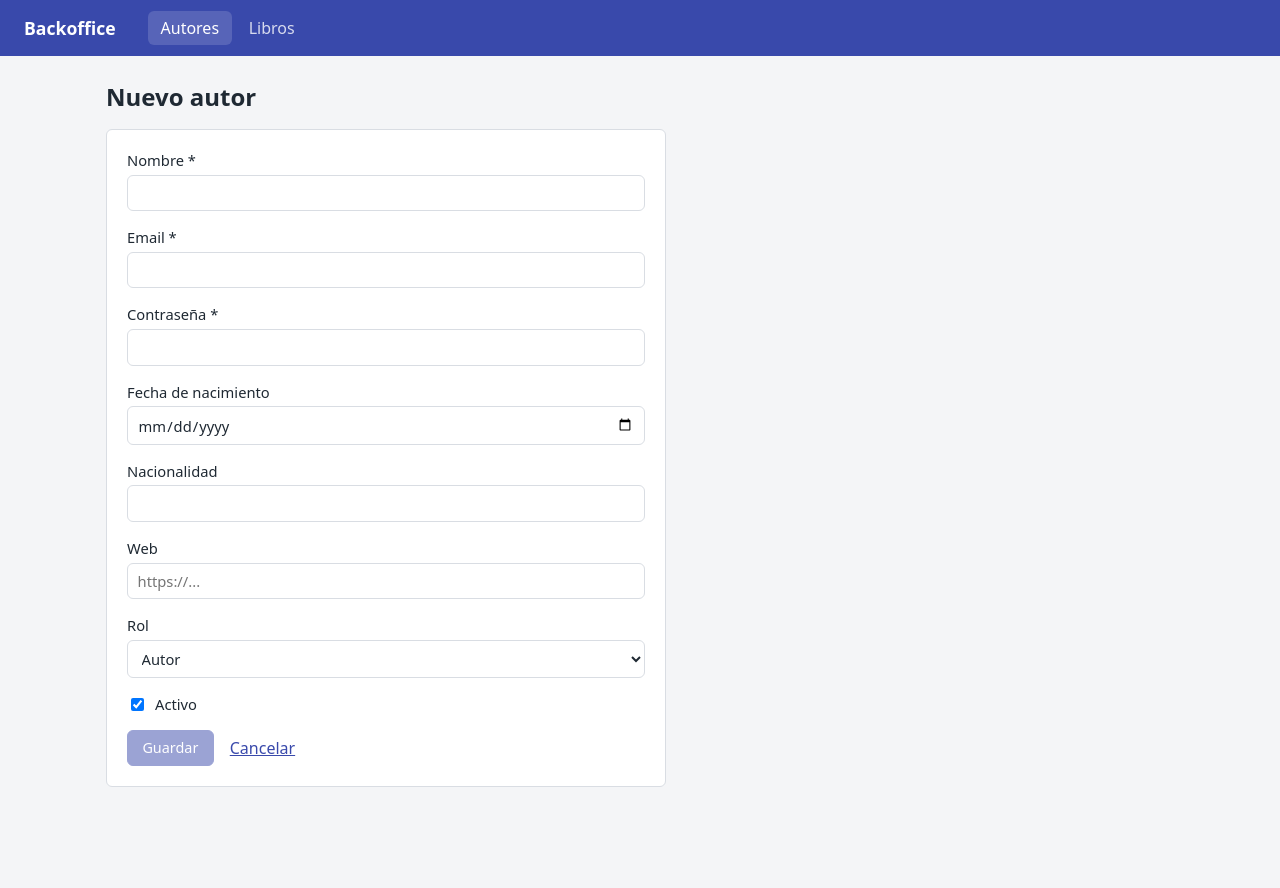
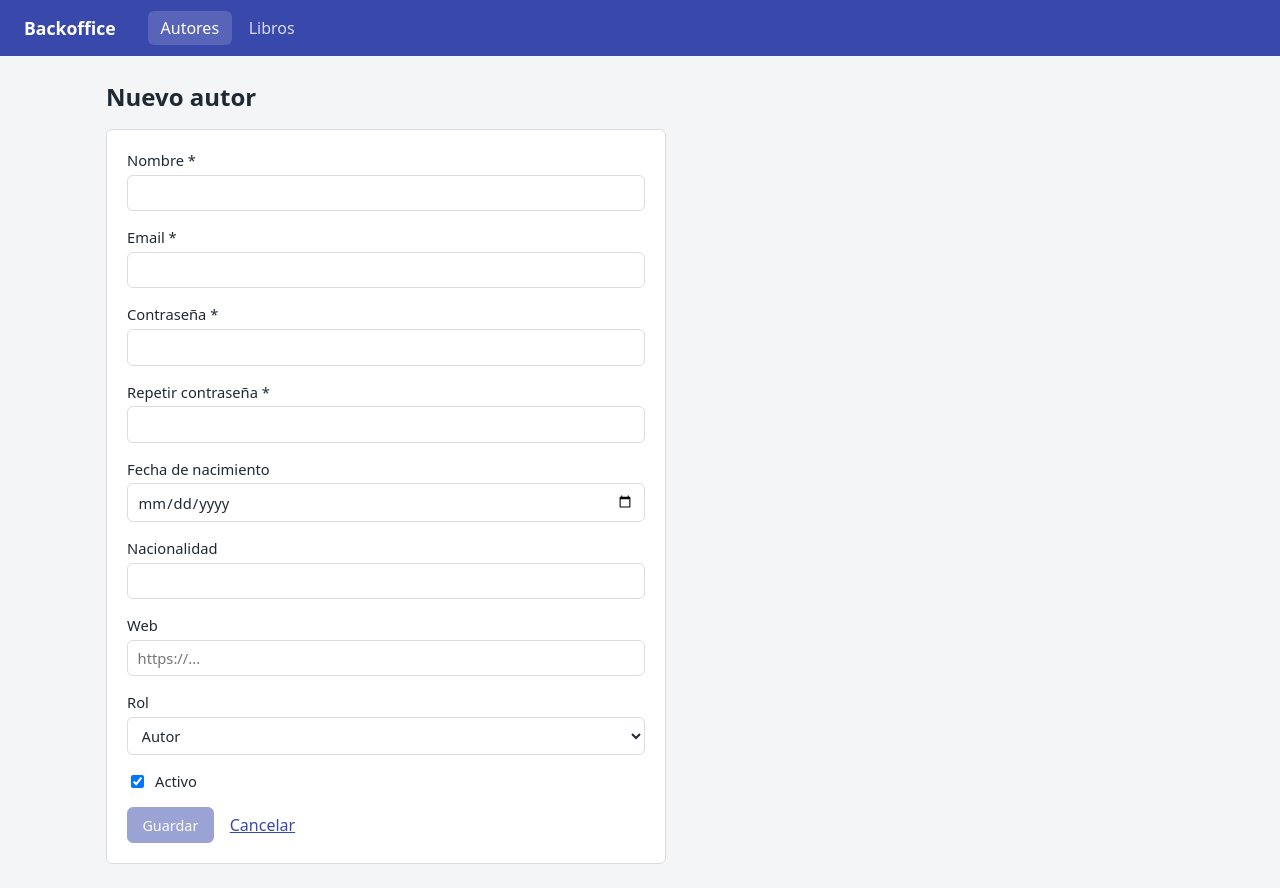
Before and after one commit to Dsoledispa/EA-Seminari7-JWT-WebSockets-Frontend, an Angular app: page /authors/new in a window 1280 px wide. Before the commit the page ends 811 px from the top, so only its background shows below. Built offline with nearby package versions, Linux system fonts and the light colour scheme.

Commit message:
Añadida validación de confirmación de contraseña

```diff
--- a/src/app/components/author-form/author-form.html
+++ b/src/app/components/author-form/author-form.html
@@ -42,6 +42,17 @@
     </label>
 
     <label>
+  Repetir contraseña *
+  <input type="password" formControlName="confirmPassword" autocomplete="new-password" />
+
+  @if (form.controls.confirmPassword.touched && form.controls.confirmPassword.hasError('required')) {
+    <small class="field-error">Tienes que repetir la contraseña</small>
+  } @else if (form.controls.confirmPassword.touched && form.hasError('passwordMismatch')) {
+    <small class="field-error">Las contraseñas no coinciden</small>
+  }
+</label>
+
+    <label>
       Fecha de nacimiento
       <input type="date" formControlName="birthDate" />
     </label>
--- a/src/app/components/author-form/author-form.ts
+++ b/src/app/components/author-form/author-form.ts
@@ -7,6 +7,18 @@ import { Author, AuthorRole, CreateAuthor } from '../../models';
 import { AuthorService } from '../../services/author.service';
 import { apiErrorMessage } from '../../utils/api-error';
 import { removeEmpty } from '../../utils/remove-empty';
+import { AbstractControl, ValidationErrors, ValidatorFn } from '@angular/forms';
+
+const passwordMatchValidator: ValidatorFn = (
+  control: AbstractControl
+): ValidationErrors | null => {
+  const password = control.get('password')?.value;
+  const confirmPassword = control.get('confirmPassword')?.value;
+
+  return password === confirmPassword
+    ? null
+    : { passwordMismatch: true };
+};
 
 @Component({
   selector: 'app-author-form',
@@ -32,11 +44,14 @@ export class AuthorForm implements OnInit {
     name: ['', [Validators.required, Validators.pattern(/\S/)]],
     email: ['', [Validators.required, Validators.email]],
     password: ['', [Validators.required, Validators.minLength(8)]],
+    confirmPassword: ['', Validators.required],
     birthDate: [''],
     nationality: [''],
     website: ['', Validators.pattern(/^https?:\/\/\S+$/)],
     active: [true],
     role: ['author' as AuthorRole],
+    }, {
+  validators: passwordMatchValidator
   });
 
   ngOnInit(): void {
@@ -74,7 +89,8 @@ export class AuthorForm implements OnInit {
     }
 
     const id = this.id();
-    const author = removeEmpty(this.form.getRawValue()) as CreateAuthor;
+    const { confirmPassword, ...formData } = this.form.getRawValue();
+const author = removeEmpty(formData) as CreateAuthor;
     const request = id
       ? this.authorService.updateAuthor(id, author)
       : this.authorService.createAuthor(author);
```
